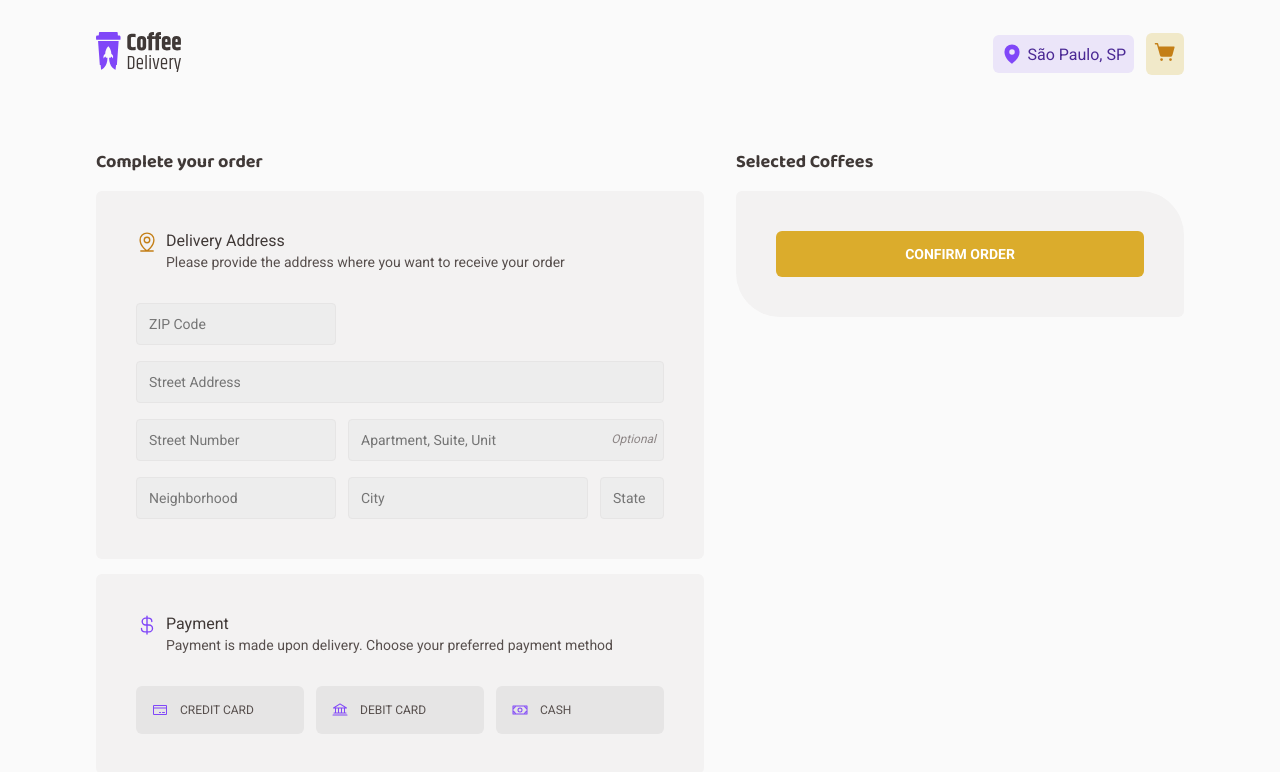
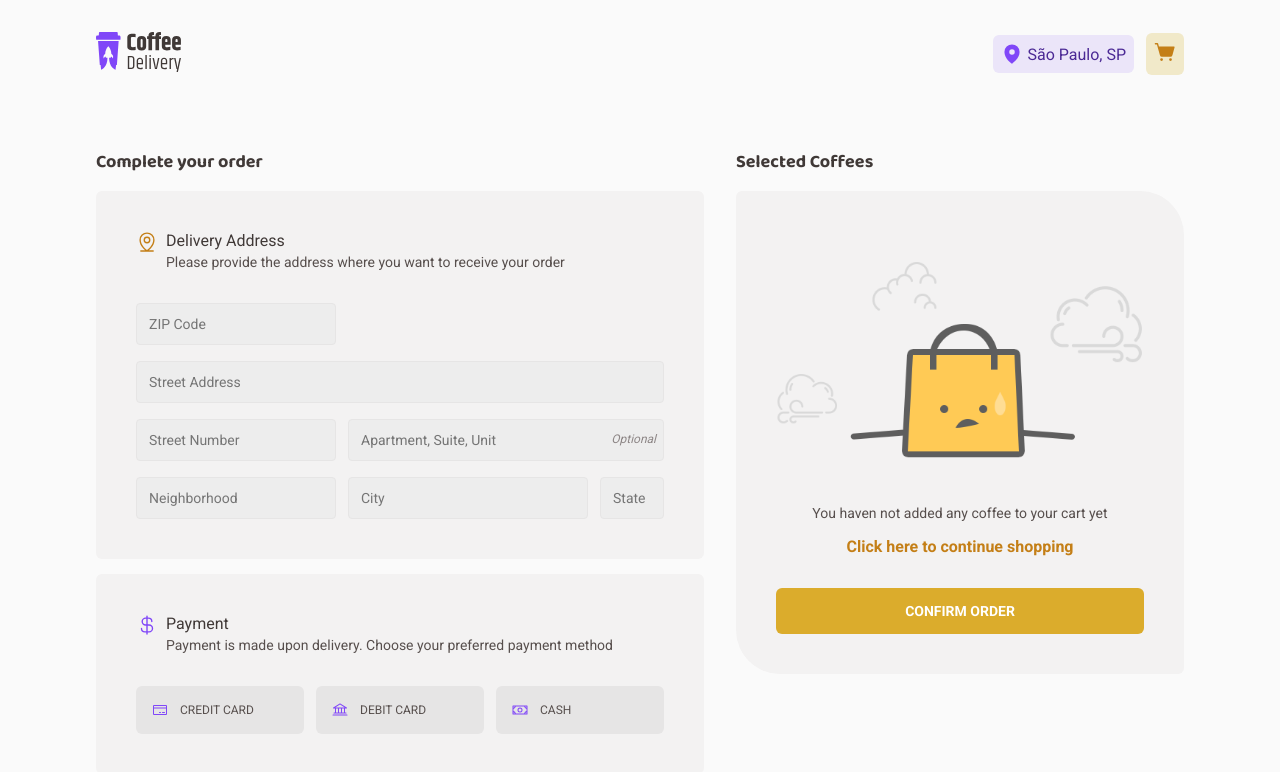
Before and after one commit to lucastenani/coffee_delivery, a React (Vite) app: page /checkout in a window 1280 px wide. Shown: the top 772 px of the page. Built offline with nearby package versions, Linux system fonts and the light colour scheme.

Commit message:
As there is no functionality to add items to the cart yet, I've created a message to notify users in advance for when I implement this feature

```diff
--- a/src/pages/Checkout/index.tsx
+++ b/src/pages/Checkout/index.tsx
@@ -1,6 +1,6 @@
 import { useEffect, useState } from 'react'
 import { Controller, useForm } from 'react-hook-form'
-import { useNavigate } from 'react-router-dom'
+import { Link, useNavigate } from 'react-router-dom'
 import {
   Bank,
   CreditCard,
@@ -9,12 +9,15 @@ import {
   Money,
 } from '@phosphor-icons/react'
 
+import EmptyCartImg from '../../assets/empty-cart.webp'
+
 import {
   BaseInput,
   CheckoutContainer,
   ConfirmOrderButton,
   ConfirmOrderCard,
   ConfirmOrderContainer,
+  EmptyCartMessage,
   FormCard,
   FormCardAddress,
   FormCardText,
@@ -190,6 +193,11 @@ export function Checkout() {
         <ConfirmOrderContainer>
           <h2>Selected Coffees</h2>
           <ConfirmOrderCard>
+            <EmptyCartMessage>
+              <img src={EmptyCartImg} alt="" />
+              <p>You haven not added any coffee to your cart yet</p>
+              <Link to={'/'}>Click here to continue shopping</Link>
+            </EmptyCartMessage>
             <ConfirmOrderButton type="submit">Confirm Order</ConfirmOrderButton>
           </ConfirmOrderCard>
         </ConfirmOrderContainer>
--- a/src/pages/Checkout/styles.ts
+++ b/src/pages/Checkout/styles.ts
@@ -29,6 +29,7 @@ export const CheckoutContainer = styled.main`
     }
   }
 `
+
 export const baseCard = styled.article`
   background-color: ${(props) => props.theme['base-card']};
   padding: 2.5rem;
@@ -171,7 +172,31 @@ export const ConfirmOrderContainer = styled.section`
 
 export const ConfirmOrderCard = styled(baseCard)`
   border-radius: 6px 44px;
+  gap: 2rem;
 `
+
+export const EmptyCartMessage = styled.div`
+  display: flex;
+  flex-direction: column;
+  align-items: center;
+  gap: 1rem;
+
+  img {
+    width: 100%;
+  }
+
+  p {
+    font-size: 0.875rem;
+    text-align: center;
+  }
+
+  a {
+    font-weight: 700;
+    color: ${(props) => props.theme['primary-hover']};
+    text-decoration: none;
+  }
+`
+
 export const ConfirmOrderButton = styled.button`
   padding: 0.75rem 0.5rem;
   border: 0;
```
Also changed, not shown: src/assets/empty-cart.webp (added).
